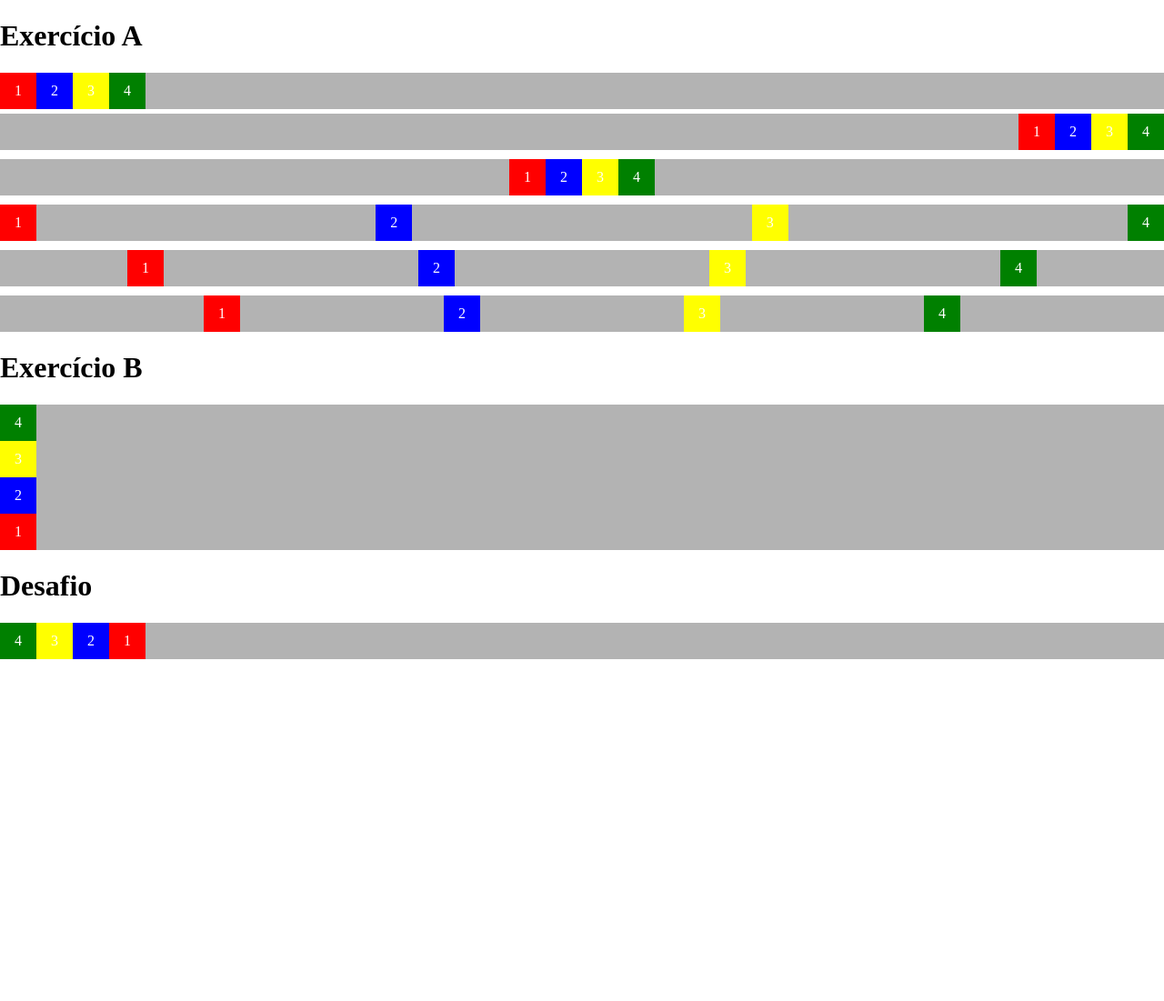
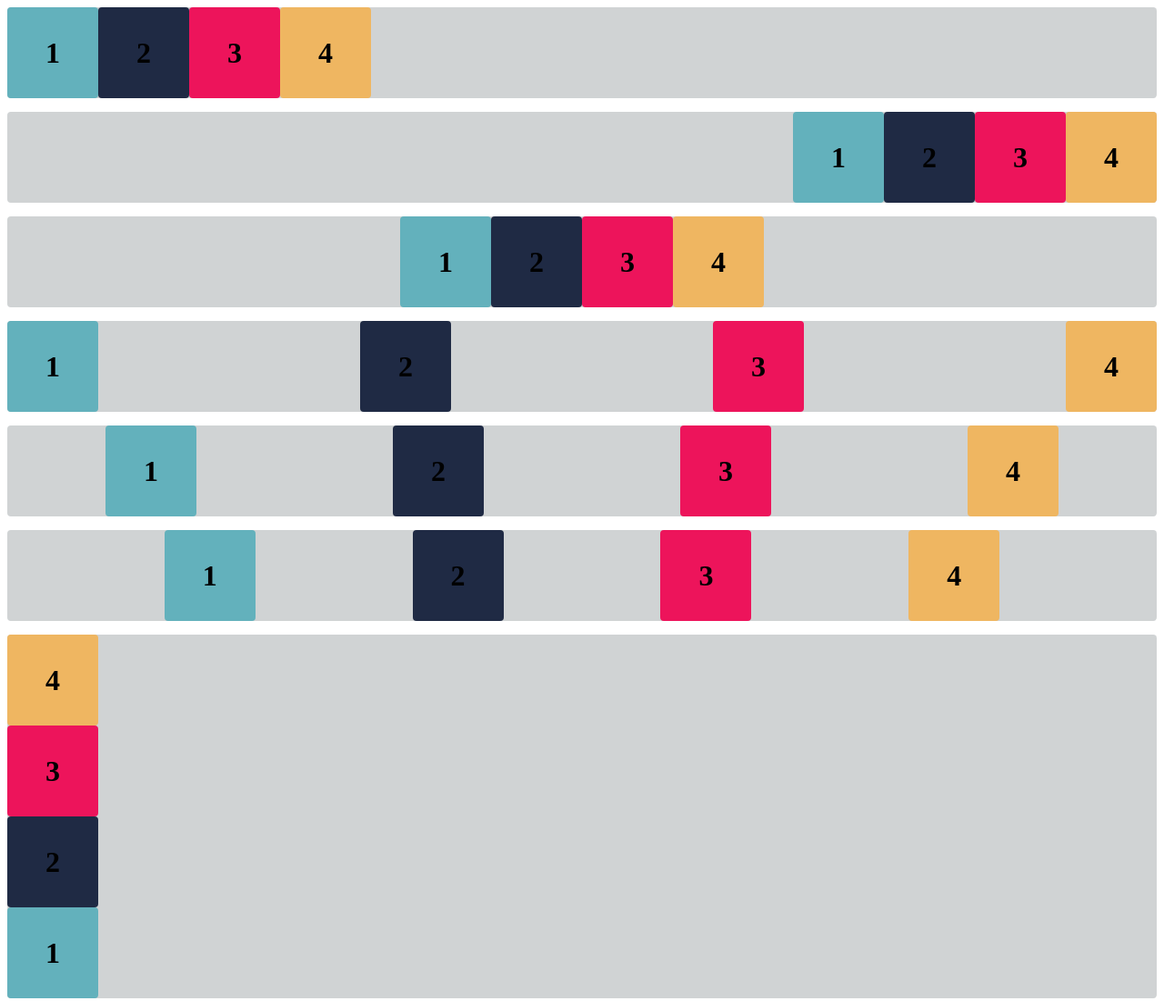
Before and after one commit to MartiinezDev/meu-primeiro-repo, a plain HTML site: page flex/index.html in a window 1280 px wide. Shown: the top 1101 px of the page at 91% size. Before the commit the page ends 800 px from the top, so only its background shows below. Drawn offline with Linux system fonts and the light colour scheme.

Commit message:
Upload - Atividade Flex

```diff
--- /dev/null
+++ b/flex/estilo.css
@@ -0,0 +1,74 @@
+.flex-item {
+  width: 100px;
+  height: 100px;
+  border-radius: 4px;
+  display: flex;
+  align-items: center;
+}
+
+.base {
+  margin-bottom: 15px;
+  background-color: #d0d3d4;
+  border-radius: 4px;
+}
+
+.box1 {
+  background-color: #63b1bc;
+}
+
+.box2 {
+  background-color: #1f2a44;
+}
+
+.box3 {
+  background-color: #ed145b;
+}
+
+.box4 {
+  background-color: #efb661;
+}
+
+h1 {
+  width: fit-content;
+  margin: auto;
+}
+
+/* Insira o código abaixo */
+
+.container1 {
+  display: flex;
+}
+
+.container2 {
+  display: flex;
+  justify-content: flex-end;
+}
+
+.container3 {
+  display: flex;
+  justify-content: center;
+}
+
+.container4 {
+  display: flex;
+  justify-content: space-between;
+}
+.container5 {
+  display: flex;
+  justify-content: space-around;
+}
+.container6 {
+  display: flex;
+  justify-content: space-evenly;
+}
+
+.container-exercicioB{
+  display: flex;
+  flex-direction: column-reverse;
+}
+
+.container-desafio{
+  display: flex;
+  justify-content: flex-end;
+  flex-direction: row-reverse;
+}
--- a/flex/index.html
+++ b/flex/index.html
@@ -1,71 +1,66 @@
 <!DOCTYPE html>
-<html lang="pt-br">
+<html lang="en">
+
 <head>
-  <meta charset="UTF-8">
-  <meta name="viewport" content="width=device-width, initial-scale=1.0">
-  <link rel="stylesheet" href="style.css">
-  <title>Página Inicial - Flex</title>
+    <meta charset="UTF-8">
+    <meta http-equiv="X-UA-Compatible" content="IE=edge">
+    <meta name="viewport" content="width=device-width, initial-scale=1.0">
+    <title>Flex-box</title>
+    <link rel="stylesheet" href="estilo.css">
 </head>
+
 <body>
-  <h1>Exercício A</h1>
-  <div class="container1">
-    <div class="box box1">1</div>
-    <div class="box box2">2</div>
-    <div class="box box3">3</div>
-    <div class="box box4">4</div>
-  </div>
 
-  <div class="container2">
-    <div class="box box1">1</div>
-    <div class="box box2">2</div>
-    <div class="box box3">3</div>
-    <div class="box box4">4</div>
-  </div>
+    <div class="base container1">
+        <div class="flex-item box1"><h1>1</h1></div>
+        <div class="flex-item box2"><h1>2</h1></div>
+        <div class="flex-item box3"><h1>3</h1></div>
+        <div class="flex-item box4"><h1>4</h1></div>
+    </div>
+    <div class="base container2">
+        <div class="flex-item box1"><h1>1</h1></div>
+        <div class="flex-item box2"><h1>2</h1></div>
+        <div class="flex-item box3"><h1>3</h1></div>
+        <div class="flex-item box4"><h1>4</h1></div>
+    </div>
+    <div class="base container3">
+        <div class="flex-item box1"><h1>1</h1></div>
+        <div class="flex-item box2"><h1>2</h1></div>
+        <div class="flex-item box3"><h1>3</h1></div>
+        <div class="flex-item box4"><h1>4</h1></div>
+    </div>
+    <div class="base container4">
+        <div class="flex-item box1"><h1>1</h1></div>
+        <div class="flex-item box2"><h1>2</h1></div>
+        <div class="flex-item box3"><h1>3</h1></div>
+        <div class="flex-item box4"><h1>4</h1></div>
+    </div>
+    <div class="base container5">
+        <div class="flex-item box1"><h1>1</h1></div>
+        <div class="flex-item box2"><h1>2</h1></div>
+        <div class="flex-item box3"><h1>3</h1></div>
+        <div class="flex-item box4"><h1>4</h1></div>
+    </div>
+    <div class="base container6">
+        <div class="flex-item box1"><h1>1</h1></div>
+        <div class="flex-item box2"><h1>2</h1></div>
+        <div class="flex-item box3"><h1>3</h1></div>
+        <div class="flex-item box4"><h1>4</h1></div>
+    </div>
 
-  <div class="container3">
-    <div class="box box1">1</div>
-    <div class="box box2">2</div>
-    <div class="box box3">3</div>
-    <div class="box box4">4</div>
-  </div>
+    <div class="base container-exercicioB">
+        <div class="flex-item box1"><h1>1</h1></div>
+        <div class="flex-item box2"><h1>2</h1></div>
+        <div class="flex-item box3"><h1>3</h1></div>
+        <div class="flex-item box4"><h1>4</h1></div>
+    </div>
 
-  <div class="container4">
-    <div class="box box1">1</div>
-    <div class="box box2">2</div>
-    <div class="box box3">3</div>
-    <div class="box box4">4</div>
-  </div>
+    <div class="base container-desafio">
+        <div class="flex-item box1"><h1>1</h1></div>
+        <div class="flex-item box2"><h1>2</h1></div>
+        <div class="flex-item box3"><h1>3</h1></div>
+        <div class="flex-item box4"><h1>4</h1></div>
+    </div>
+</body>
 
-  <div class="container5">
-    <div class="box box1">1</div>
-    <div class="box box2">2</div>
-    <div class="box box3">3</div>
-    <div class="box box4">4</div>
-  </div>
-
-  <div class="container6">
-    <div class="box box1">1</div>
-    <div class="box box2">2</div>
-    <div class="box box3">3</div>
-    <div class="box box4">4</div>
-  </div>
-
-  <h1>Exercício B</h1>
-
-  <div class="container-exercicioB">
-    <div class="box box1">1</div>
-    <div class="box box2">2</div>
-    <div class="box box3">3</div>
-    <div class="box box4">4</div>
-  </div>
-
-  <h1>Desafio</h1>
-
-  <div class="container-desafio">
-    <div class="box box1">1</div>
-    <div class="box box2">2</div>
-    <div class="box box3">3</div>
-    <div class="box box4">4</div>
-  </div>
-</body>
 </html>
--- a/flex/style.css
+++ /dev/null
@@ -1,113 +0,0 @@
-body{
-  padding: 0;
-  margin: 0;
-}
-
-.box{
-  width: 40px;
-  height: 40px;
-
-  display: flex;
-  justify-content: center;
-  align-items: center;
-}
-
-.box1{
-  background-color: red;
-  color: white;
-}
-
-.box2{
-  background-color: blue;
-  color: white;
-}
-
-.box3{
-  background-color: yellow;
-  color: white;
-}
-
-.box4{
-  background-color: green;
-  color: white;
-}
-
-.container1{
-  background-color: rgba(128, 128, 128, 0.6);
-  width: 100%;
-  height: 100%;
-
-  display: flex;
-}
-
-.container2{
-  background-color: rgba(128, 128, 128, 0.6);
-  width: 100%;
-  height: 100%;
-  margin-top: 5px;
-
-  display: flex;
-  justify-content: flex-end;
-}
-
-.container3{
-  background-color: rgba(128, 128, 128, 0.6);
-  width: 100%;
-  height: 100%;
-  margin-top: 10px;
-
-  display: flex;
-  justify-content: center;
-}
-
-.container4{
-  background-color: rgba(128, 128, 128, 0.6);
-  width: 100%;
-  height: 100%;
-  margin-top: 10px;
-
-  display: flex;
-  justify-content: space-between;
-}
-
-.container5{
-  background-color: rgba(128, 128, 128, 0.6);
-  width: 100%;
-  height: 100%;
-  margin-top: 10px;
-
-  display: flex;
-  justify-content: space-around;
-}
-
-.container6{
-  background-color: rgba(128, 128, 128, 0.6);
-  width: 100%;
-  height: 100%;
-  margin-top: 10px;
-
-  display: flex;
-  justify-content: space-evenly;
-}
-
-.container-exercicioB{
-  background-color: rgba(128, 128, 128, 0.6);
-  width: 100%;
-  height: 100%;
-  margin-top: 10px;
-
-  display: flex;
-  flex-direction: column-reverse;
-}
-
-.container-desafio{
-  background-color: rgba(128, 128, 128, 0.6);
-  width: 100%;
-  height: 100%;
-  margin-top: 10px;
-
-  display: flex;
-  justify-content: flex-end;
-  flex-direction: row-reverse;
-  align-items: center;
-}
```
